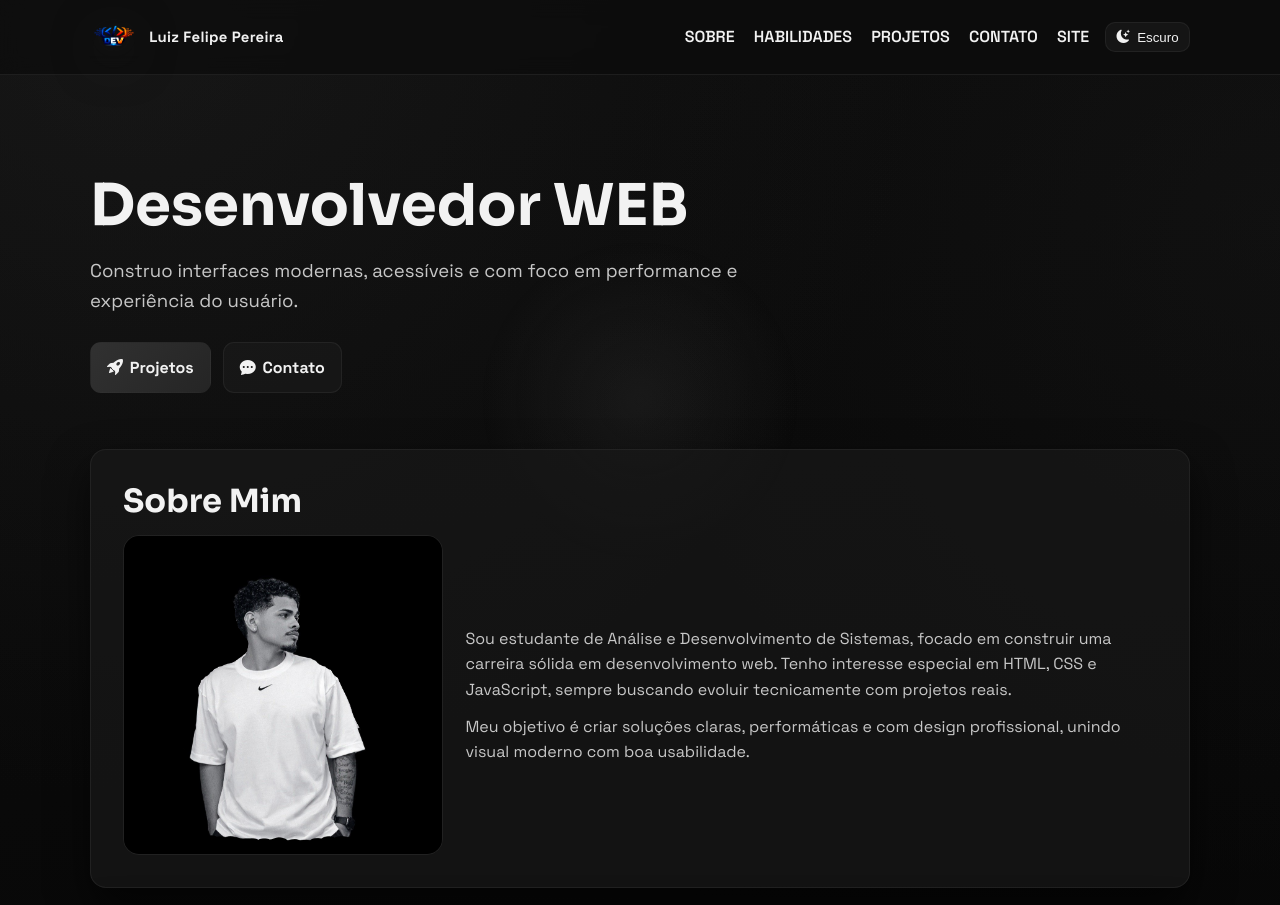
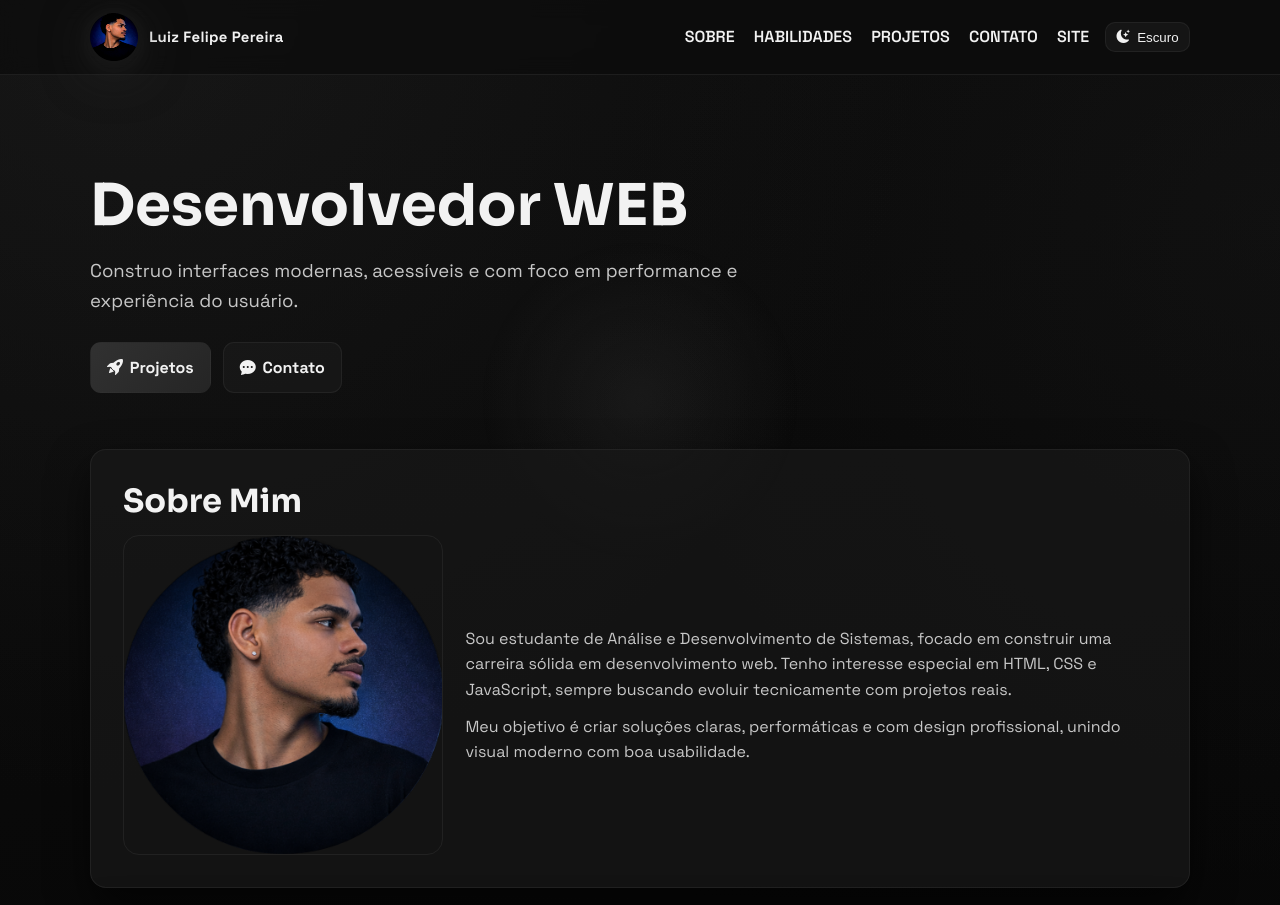
Before and after one commit to luisfelipepereira/site-, a website: page index.html in a window 1280 px wide. Shown: the top 905 px of the page. Drawn offline with nearby package versions, Linux system fonts and the light colour scheme.

Commit message:
nova logo

```diff
--- a/index.html
+++ b/index.html
@@ -18,7 +18,7 @@
         <nav class="container menu" aria-label="Navegação principal">
             <a class="logo" href="#inicio" aria-label="Voltar ao início">
                 <span class="logo-mark" aria-hidden="true">
-                    <img src="imagens/logo do site/logo-site.png" alt="" loading="eager" decoding="async">
+                    <img src="imagens/Logo/imagem de perfil.png" alt="" loading="eager" decoding="async">
                 </span>
                 <span class="logo-texto">
                     <strong>Luiz Felipe Pereira</strong>
@@ -64,7 +64,7 @@
         <section id="sobre" class="container bloco reveal">
             <h2>Sobre Mim</h2>
             <div class="sobre-conteudo">
-                <img class="perfil-img" src="imagens/Logo/LOGO5.png" alt="Foto de perfil de Luiz Felipe" width="320" height="320" loading="lazy" decoding="async">
+                <img class="perfil-img" src="imagens/Logo/imagem de perfil.png" alt="Foto de perfil de Luiz Felipe" width="320" height="320" loading="lazy" decoding="async">
                 <div>
                     <p>
                         Sou estudante de Análise e Desenvolvimento de Sistemas, focado em construir uma carreira sólida em desenvolvimento web.
```
Also changed, not shown: imagens/Logo/imagem de perfil.png (added).
